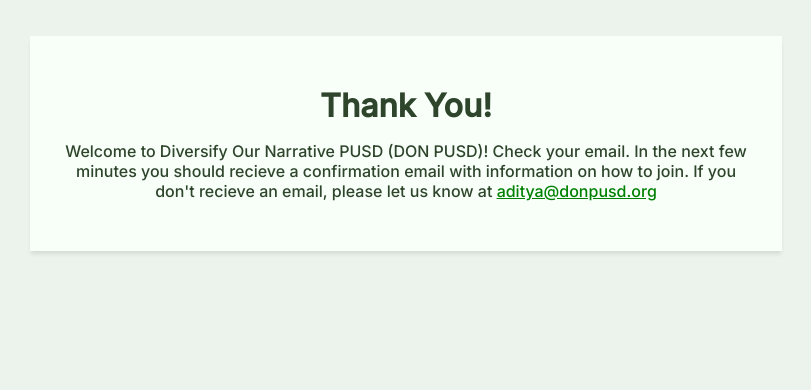
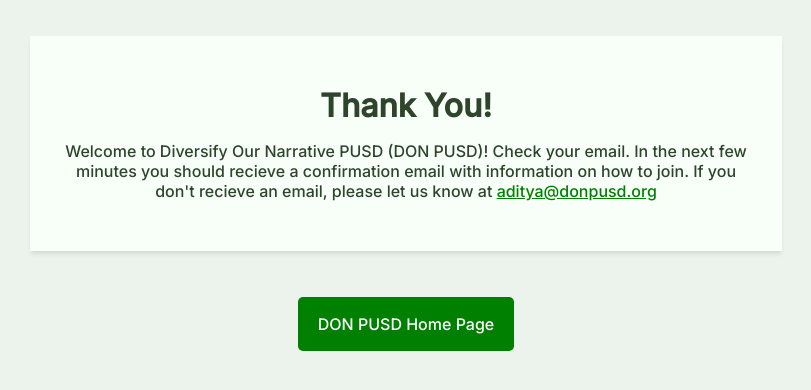
Before and after one commit to donpusd/join, a plain HTML site: page confirmation.html in a window 1280 px wide. Shown: the whole page, without its empty margins (234-1045 px from the left). Drawn offline with Linux system fonts and the light colour scheme.

Commit message:
Update confirmation.html

```diff
--- a/confirmation.html
+++ b/confirmation.html
@@ -122,6 +122,26 @@
 
     </div>
 
+      <!--Button-->
+<center>
+ <table align="center" cellspacing="0" cellpadding="0" width="100%">
+   <tr>
+     <td align="center" style="padding: 10px;">
+       <table border="0" class="mobile-button" cellspacing="0" cellpadding="0">
+         <tr>
+           <td align="center" bgcolor="#008000" style="background-color: #008000; margin: auto; max-width: 600px; -webkit-border-radius: 5px; -moz-border-radius: 5px; border-radius: 5px; padding: 15px 20px; " width="100%">
+           <!--[if mso]>&nbsp;<![endif]-->
+               <a href="www.donpusd.org" target="_blank" style="16px; font-family: 'Inter', sans-serif; color: #ffffff; font-weight:normal; text-align:center; background-color: #008000; text-decoration: none; border: none; -webkit-border-radius: 5px; -moz-border-radius: 5px; border-radius: 5px; display: inline-block;">
+                   <span style="font-size: 16px; font-family: 'Inter', sans-serif; color: #ffffff; font-weight:normal; line-height:1.5em; text-align:center;">DON PUSD Home Page</span>
+             </a>
+           <!--[if mso]>&nbsp;<![endif]-->
+           </td>
+         </tr>
+       </table>
+     </td>
+   </tr>
+ </table>
+</center>
 
   <script type="text/javascript">
     if (window.parent !== window) {
```
